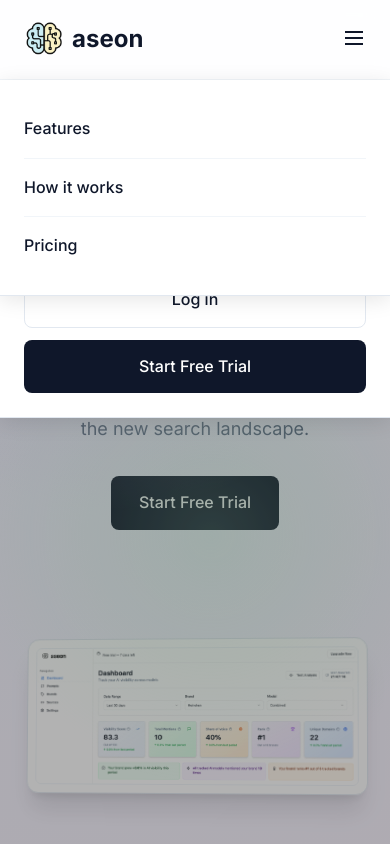
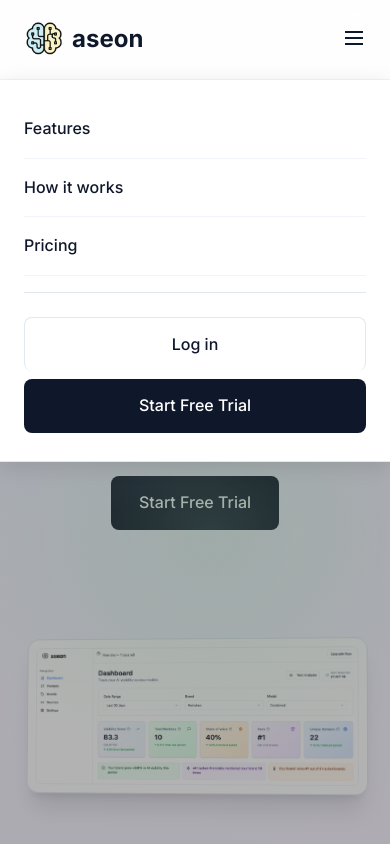
Before and after one commit to davidnoordberg/aseon-landing, a website built with Vite: page index.html in a window 390 px wide. Both pictures are taken after a click on the button 354 px from the left and 39 px from the top of the page. Shown: the top 844 px of the page. Built offline with nearby package versions, Linux system fonts and the light colour scheme.

Commit message:
Unify mobile menu: merge action buttons into single dropdown with separator

```diff
--- a/index.html
+++ b/index.html
@@ -59,6 +59,9 @@
         <a href="#features">Features</a>
         <a href="#how-it-works">How it works</a>
         <a href="#pricing">Pricing</a>
+        <div class="mobile-menu-separator"></div>
+        <a href="https://app.aseon.io/auth" class="mobile-menu-btn-link btn-text">Log in</a>
+        <a href="https://app.aseon.io/auth" class="mobile-menu-btn-link btn-primary">Start Free Trial</a>
       </div>
       <div class="nav-actions">
         <a href="https://app.aseon.io/auth" class="btn btn-text">Log in</a>
--- a/main.js
+++ b/main.js
@@ -6,32 +6,29 @@ document.addEventListener('DOMContentLoaded', () => {
     // Mobile Menu Toggle
     const mobileBtn = document.querySelector('.mobile-menu-btn');
     const navLinks = document.querySelector('.nav-links');
-    const navActions = document.querySelector('.nav-actions');
     const backdrop = document.querySelector('.mobile-menu-backdrop');
 
     if (mobileBtn && backdrop) {
         mobileBtn.addEventListener('click', () => {
             navLinks.classList.toggle('active');
-            navActions.classList.toggle('active');
             backdrop.classList.toggle('active');
         });
 
         // Close menu when clicking backdrop
         backdrop.addEventListener('click', () => {
             navLinks.classList.remove('active');
-            navActions.classList.remove('active');
             backdrop.classList.remove('active');
         });
 
-        // Close menu when clicking on a link
+        // Close menu when clicking on any link
         navLinks.querySelectorAll('a').forEach(link => {
             link.addEventListener('click', () => {
                 navLinks.classList.remove('active');
-                navActions.classList.remove('active');
                 backdrop.classList.remove('active');
             });
         });
     }
+
 
 
 
--- a/style.css
+++ b/style.css
@@ -768,7 +768,7 @@ footer {
     display: block;
   }
 
-  /* Mobile Menu Overlay */
+  /* Mobile Menu Overlay - Unified dropdown */
   .nav-links {
     position: fixed;
     top: var(--header-height);
@@ -805,48 +805,55 @@ footer {
     border-bottom: none;
   }
 
+  /* Mobile menu separator */
+  .mobile-menu-separator {
+    display: none;
+  }
+
+  @media (max-width: 768px) {
+    .mobile-menu-separator {
+      display: block;
+      height: 1px;
+      background: #E2E8F0;
+      margin: 16px 0;
+    }
+
+    .mobile-menu-btn-link {
+      display: flex !important;
+      align-items: center;
+      justify-content: center;
+      padding: 14px 20px !important;
+      border-radius: var(--radius-sm);
+      font-weight: 500;
+      font-size: 16px;
+      margin-top: 8px;
+      border-bottom: none !important;
+    }
+
+    .mobile-menu-btn-link.btn-text {
+      border: 1px solid #E2E8F0;
+      background: white;
+      color: var(--color-text-main);
+    }
+
+    .mobile-menu-btn-link.btn-primary {
+      background-color: var(--color-text-main);
+      color: white;
+      margin-bottom: 8px;
+    }
+  }
+
+
+  /* Hide nav-actions on mobile - they'll be moved into nav-links */
   .nav-actions {
-    position: fixed;
-    top: calc(var(--header-height) + 172px);
-    left: 0;
-    right: 0;
-    background: white;
-    flex-direction: column;
-    padding: 20px 24px 24px;
-    box-shadow: 0 4px 20px rgba(0, 0, 0, 0.1);
-    transform: translateY(-100%);
-    opacity: 0;
-    transition: all 0.3s ease;
-    pointer-events: none;
-    gap: 12px;
-    z-index: 998;
-    border-bottom: 1px solid #E2E8F0;
+    display: none;
   }
 
   .nav-actions.active {
-    display: flex;
-    transform: translateY(0);
-    opacity: 1;
-    pointer-events: all;
+    display: none;
   }
 
-  .nav-actions .btn {
-    width: 100%;
-    padding: 14px 20px;
-    font-size: 16px;
-  }
 
-  .nav-actions .btn-text {
-    border: 1px solid #E2E8F0;
-    background: white;
-    color: var(--color-text-main);
-    font-weight: 500;
-  }
-
-  .nav-actions .btn-text:hover {
-    background: #F8FAFC;
-    border-color: #CBD5E1;
-  }
 
 
 
```
